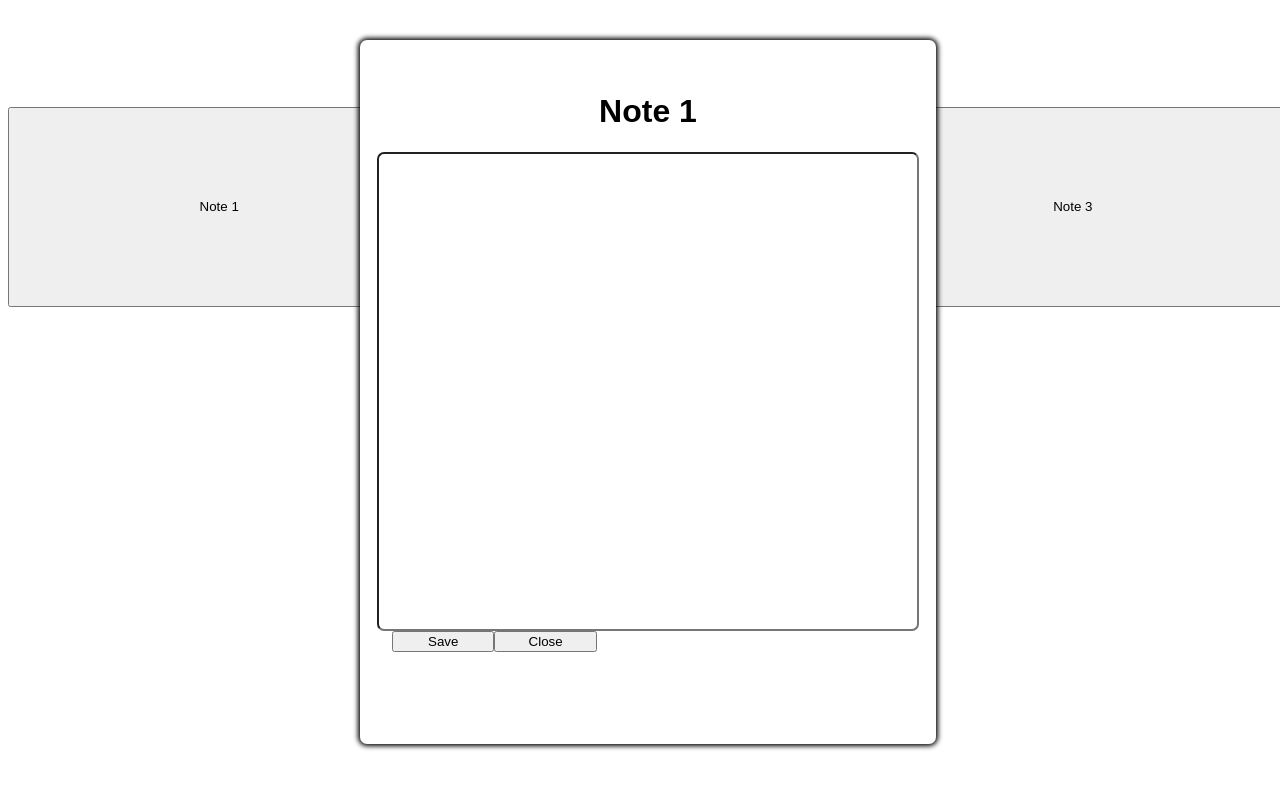
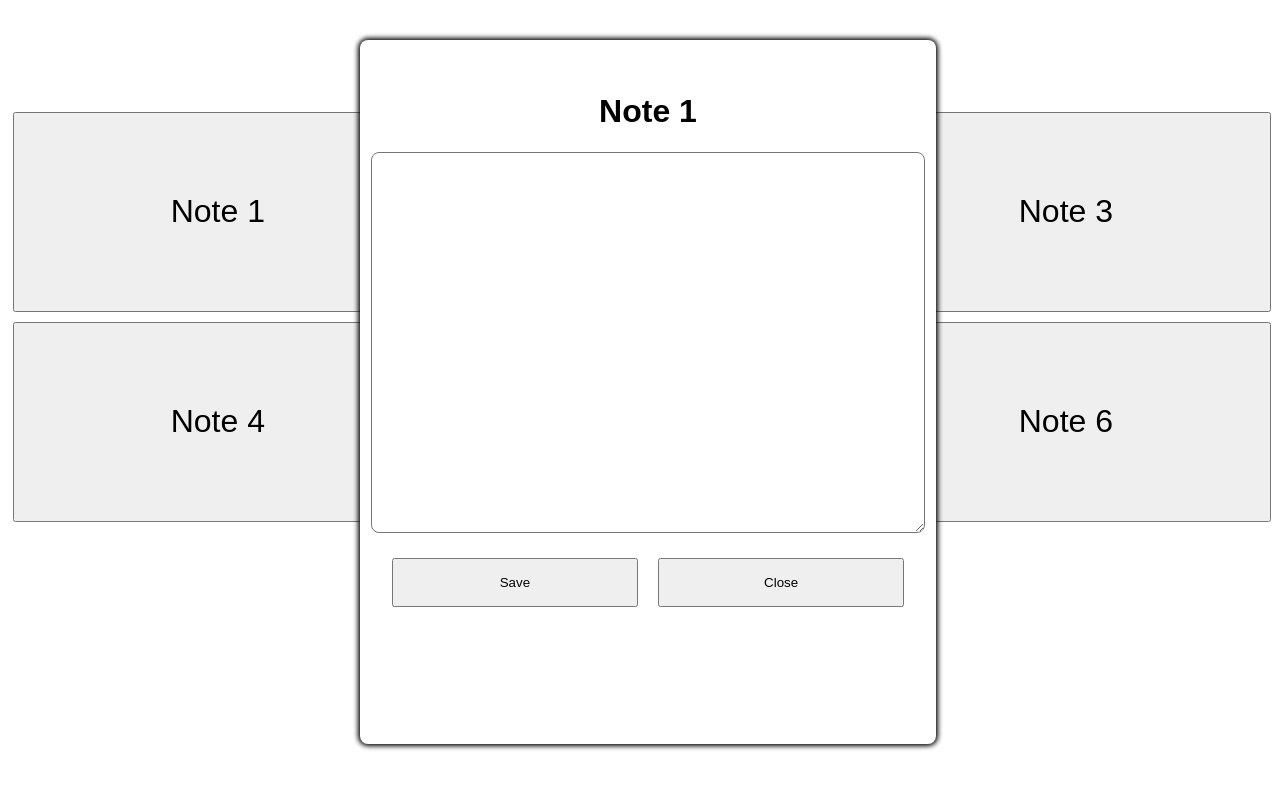
Before and after one commit to noah-maclean/Notes-Web-App, a plain HTML site: page index.html in a window 1280 px wide. Both pictures are taken after a click on the button "Note 1". Drawn offline with Linux system fonts and the light colour scheme.

Commit message:
added more buttons, save their data. change name and tweaked looks

```diff
--- a/index.html
+++ b/index.html
@@ -17,20 +17,32 @@
         <div class="notes">
             <div class="column">
                 <div class="row">
-                    <input type="button" class="noteButton" value="Note 1" onclick="displayNote(1);">
-                    <input type="button" class="noteButton" value="Note 2" onclick="displayNote(2);">
-                    <input type="button" class="noteButton" value="Note 3" onclick="displayNote(3);">
+                    <input type="button" class="noteButton" id="note1" value="Note 1" onclick="displayNote(1);">
+                    <input type="button" class="noteButton" id="note2" value="Note 2" onclick="displayNote(2);">
+                    <input type="button" class="noteButton" id="note3" value="Note 3" onclick="displayNote(3);">
+
+                    <input type="button" class="noteButton" id="note4" value="Note 4" onclick="displayNote(4);">
+                    <input type="button" class="noteButton" id="note5" value="Note 5" onclick="displayNote(5);">
+                    <input type="button" class="noteButton" id="note6" value="Note 6" onclick="displayNote(6);">
                 </div>
             </div>
         </div>
 
         <div id="note">
             <h1 id="noteTitle">Note 1</h1>
-            <input type="text" class="noteText">
+            <textarea id="noteText"></textarea>
 
-            <div class="buttons">
-                <input type="button" class="saveButton" value="Save" onclick="hideNote();">
-                <input type="button" class="closeButton" value="Close" onclick="hideNote();">
+            <div class="buttonRow">
+                <input type="button" id="saveButton" value="Save" onclick="saveNote();">
+                <input type="button" id="closeButton" value="Close" onclick="hideNote();">
+            </div>
+
+            <!-- <div id="changeTitleHolder">
+                <input type="button" name="changeTitleButton" id="changeTitleButton" value="Change Title" onclick="changeTitle();">
+            </div> -->
+
+            <div id="saveMessageHolder">
+                <h2 id="saveMessage">Note saved!</h2>
             </div>
 
         </div>
--- a/index.js
+++ b/index.js
@@ -1,13 +1,51 @@
-let noteActive = false;
-var currentNote;
+// let noteActive = false;
+// var currentNote;
+var activeNote;
+const noteTexts = ["", "", "", "", "", ""];
+const noteSaved = [false, false, false, false, false, false]
+
+const note = document.getElementById("note");
+const noteTitle = document.getElementById("noteTitle");
+const noteText = document.getElementById("noteText");
+const saveMessage = document.getElementById("saveMessage");
 
 function displayNote(currentNote) {
-    document.getElementById("note").style.display = "flex";
-    document.getElementById("noteTitle").textContent = `Note ${currentNote}`;
-    noteActive = true;
+    note.style.display = "flex";
+
+    if (noteSaved[currentNote] === true){
+        // alert("note has been saved");
+        var firstSpace = noteTexts[currentNote].indexOf(" ");
+        // alert(firstSpace)
+        // alert(noteTexts[currentNote].substring(0, firstSpace));
+        noteTitle.textContent = noteTexts[currentNote].substring(0, firstSpace)
+    } else {
+        noteTitle.textContent = `Note ${currentNote}`;
+    }
+
+    noteText.value = noteTexts[currentNote];
+    saveMessage.style.opacity = 0;
+    // noteActive = true;
+    activeNote = currentNote;
 }
 
 function hideNote() {
-    document.getElementById("note").style.display = "none";
-    noteActive = false;
+    note.style.display = "none";
+    // noteText.value = null;
+    // noteActive = false;
 }
+
+function saveNote() {
+    // document.getElementById("note").style.display = "none";
+    noteTexts[activeNote] = noteText.value;
+    saveMessage.style.opacity = 1;
+    // alert(noteTexts[activeNote]);
+    noteSaved[activeNote] = true;
+    // alert(noteSaved[activeNote])
+    var firstSpace = noteTexts[activeNote].indexOf(" ");
+    document.getElementById(`note${activeNote}`).value = noteTexts[activeNote].substring(0, firstSpace);
+
+}
+
+// function changeTitle() {
+
+// }
--- a/styles.css
+++ b/styles.css
@@ -11,14 +11,8 @@ body {
     text-decoration: underline;
 }
 
-
-/* div {
-    display: flex;
-    width: 100vh;
-} */
-
 .notes {
-    width: 100vw;
+    width: 100%;
     height: 50vh;
     display: flex;
     flex-direction: column;
@@ -28,7 +22,7 @@ body {
 .column {
     align-items: center;
     width: 100%;
-    flex: 33.33%;
+    flex: 33%;
     height: 100%;
 }
 
@@ -44,7 +38,7 @@ body {
     height: 80vh;
     flex-direction: column;
     align-items: center;
-    border-radius: 7px;
+    border-radius: 8px;
     background-color: white;
     box-shadow: 0px 0px 5px 2px black;
     padding: 2em;
@@ -53,28 +47,69 @@ body {
 }
 
 .noteButton {
-    width: 33%;
+    width: 32%;
+    height: 100%;
+    margin: 5px 5px;
+    font-size: 32px;
+}
+
+#noteText {
+    width: 100%;
+    height: 70%;
+    padding: 1em;
+    border-radius: 8px;
+    font-family: 'Courier New', Courier, monospace;
+    font-size: 20px;
+}
+
+/* .buttonColumn {
+    align-items: center;
+    width: 100%;
+    flex: 50%;
+} */
+
+.buttonRow {
+    display: table-row;
+    height: 10%;
+    width: 100%;
+    padding: 5% 5%;
+}
+
+#saveButton {
+    display: table-cell;
+    float: inline-start;
+    /* left: 10%; */
+    width: 48%;
     height: 100%;
 }
 
-.noteText {
-    width: 100%;
-    height: 70%;
-    padding: 1em;
-    border-radius: 7px;
+#closeButton {
+    display: table-cell;
+    float: inline-end;
+    /* right: 10%; */
+    width: 48%;
+    height: 100%;
 }
 
-.buttons {
-    display: flex;
-    align-items: center;
+#saveMessageHolder {
     width: 100%;
-    /* flex: 50%; */
 }
 
-.saveButton{
-    width: 20%;
+#saveMessage {
+    text-align: center;
+    padding: 5px;
+    border: 1px solid black;
+    background-color: rgba(3, 219, 57, 0.274);
+    opacity: 0;
 }
 
-.closeButton {
-    width: 20%;
+/* #changeTitleHolder {
+    width: 100%;
+    height: 10%;
+    text-align: center;
 }
+
+#changeTitleButton {
+    width: 80%;
+    height: 100%;
+} */
```
